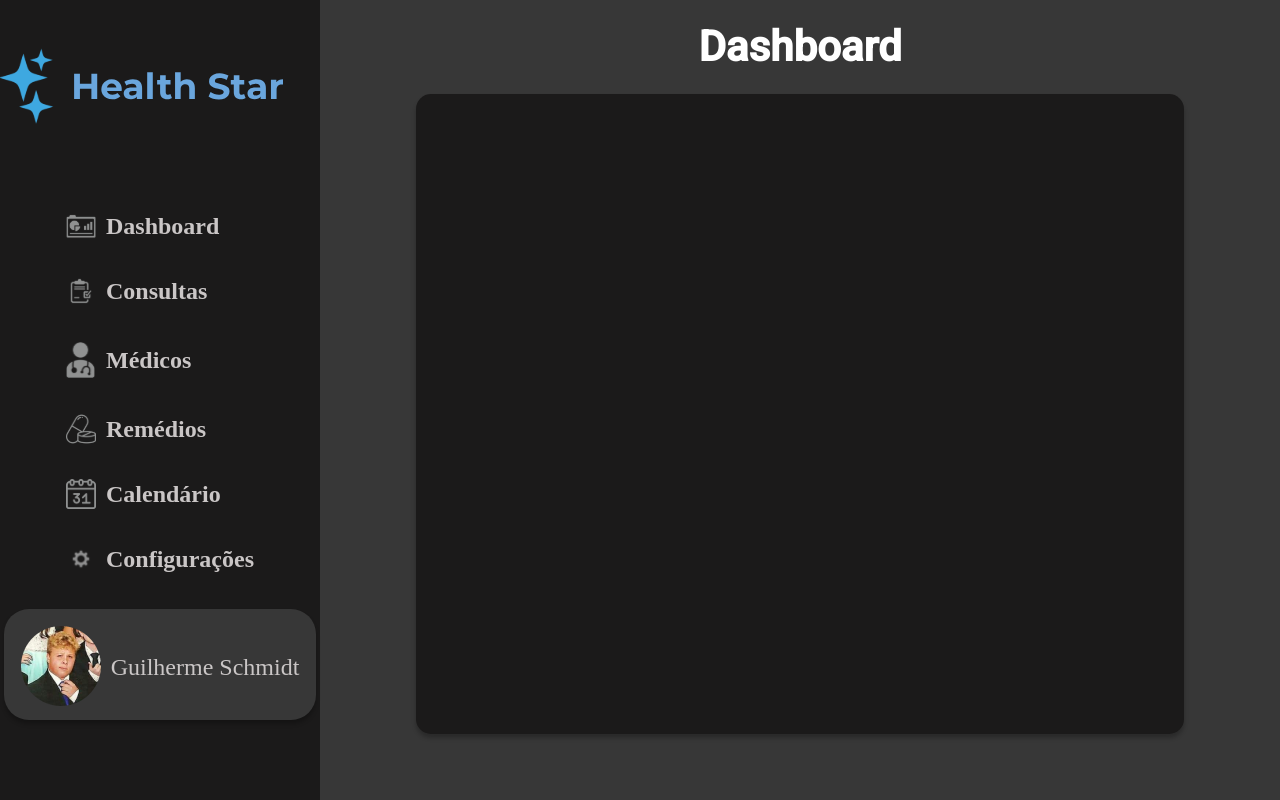
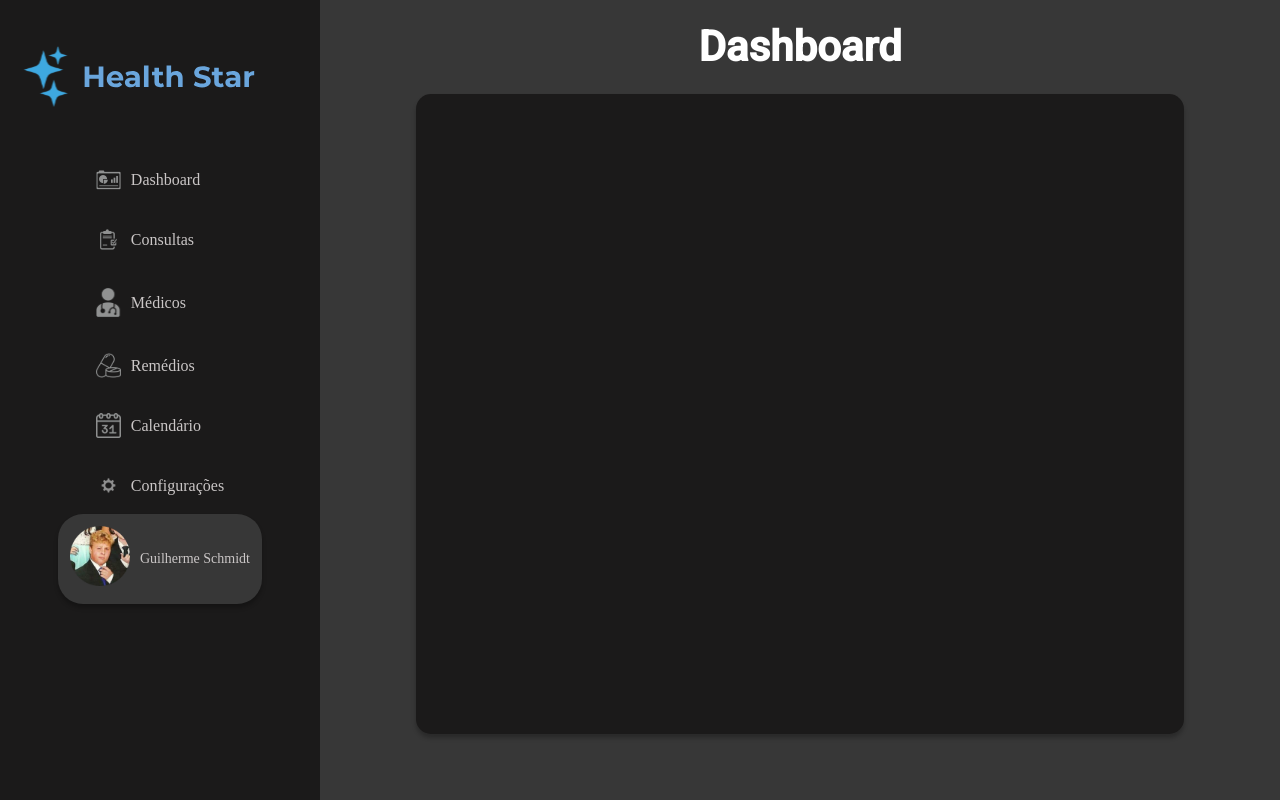
Before and after one commit to Aguinalds/HealthStarAngular, an Angular app: page / in a window 1280 px wide. Built offline with nearby package versions, Linux system fonts and the light colour scheme; a web font is replaced by a local one.

Commit message:
nav-bar versao final

```diff
--- a/src/app/nav/nav.component.css
+++ b/src/app/nav/nav.component.css
@@ -7,8 +7,8 @@
     height: 100vh;
 }
 #logo{
-    width: 308px;
-    margin: 36px 91px 75px 30px;
+    width: 250px;
+    margin: 36px 91px 50px 30px;
 }
 .navigation{
     list-style: none;
@@ -22,8 +22,8 @@
 .menu-item > a{
     color: #CAC6C6;
     text-decoration: none;
-    font-size: 24px;
-    font-weight: 600;
+    font-size: 16px;
+    font-weight: 400;
     display: flex;
     align-items: center
 }
@@ -32,7 +32,7 @@
 }
 .menu-item > a > .menu-item-icon{
     margin-right: 10px;
-    width: 30px;
+    width: 25px;
 }
 .menu-item{
     margin-bottom: 35px;
@@ -40,15 +40,15 @@
 .mini-profile > a{
     color: #CAC6C6;
     text-decoration: none;
-    font-size: 24px;
+    font-size: 14px;
     font-weight: 400;
 }
 .mini-profile {
     display: flex;
     align-items: center;
-    margin-top: 35px;
+    margin-top: 16px;
     background-color: #373737;
-    padding: 17px;
+    padding: 12px;
     padding-bottom: 12px;
     border-radius: 25px;
     box-shadow: 0px 4px 4px rgba(0, 0, 0, 0.25);
--- a/src/app/nav/nav.component.html
+++ b/src/app/nav/nav.component.html
@@ -42,7 +42,7 @@
         </span>
     </div>
     <div class="mini-profile">
-        <a href="#"><img id="mini-profile-pic" src="../assets/Guilherme.png"></a>
+        <a href="#"><img id="mini-profile-pic" src="../assets/Guilherme.png" style="height: 60px;"></a>
         <a href="#">Guilherme Schmidt</a>
     </div>
 </div>
```
